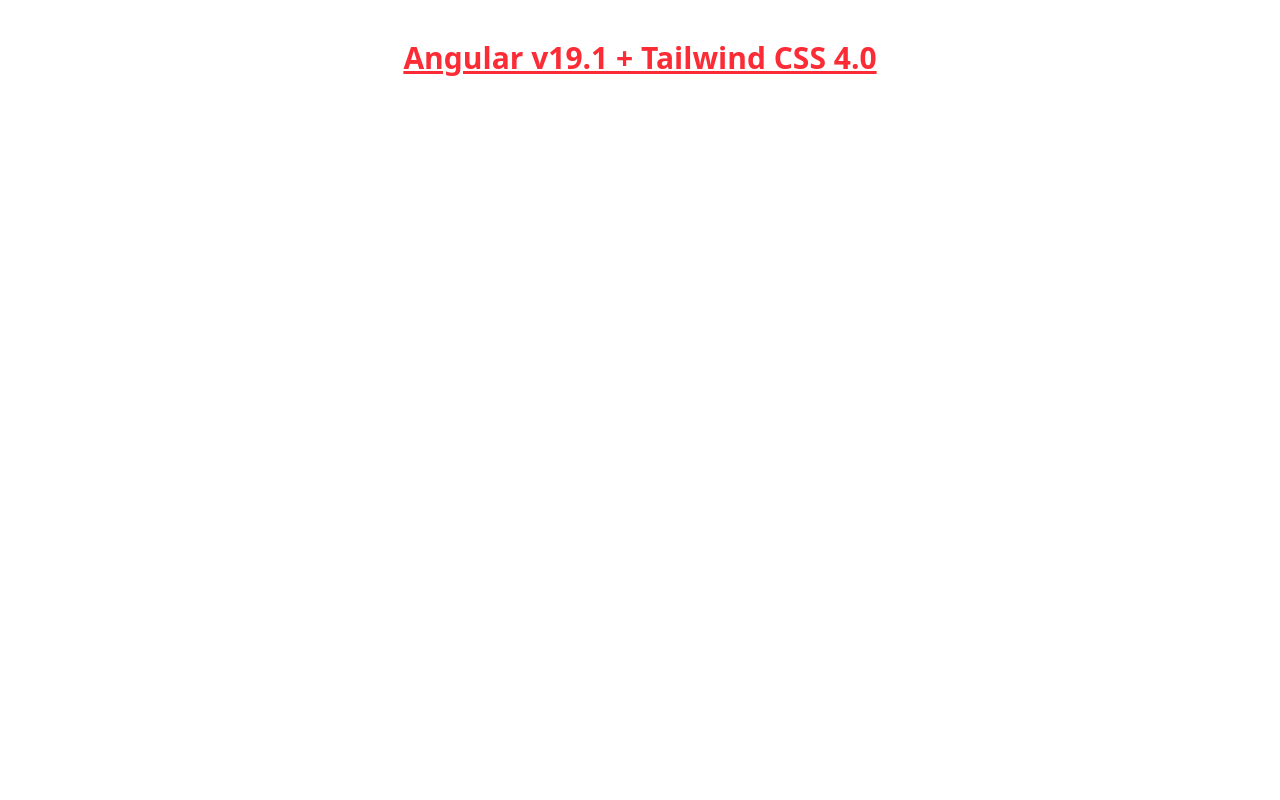
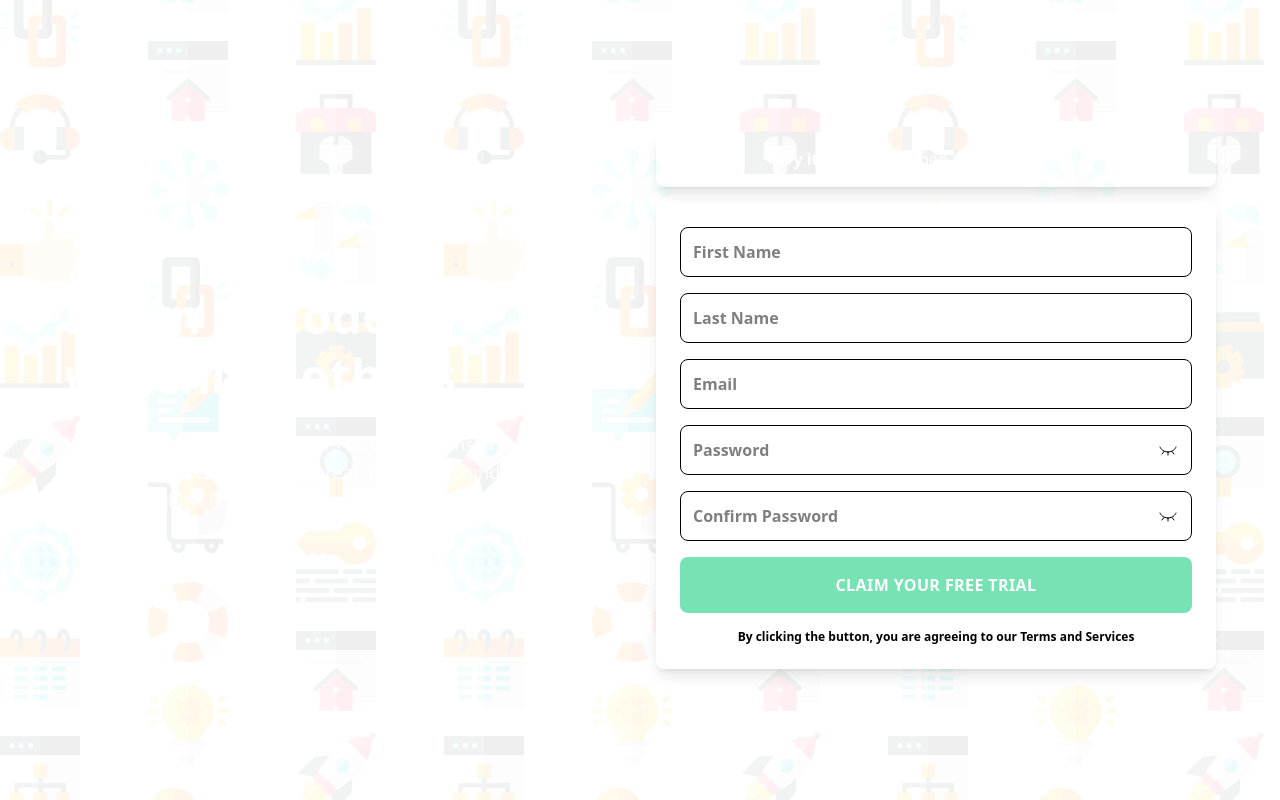
Before and after one commit to MoussaAhmed1/Nano-assignment, an Angular app: page / in a window 1280 px wide. Built offline with nearby package versions, Linux system fonts and the light colour scheme.

Commit message:
feat: add sign up component

```diff
--- a/src/app/app.component.html
+++ b/src/app/app.component.html
@@ -1,3 +1 @@
-<h1 class="text-3xl font-bold underline text-center mt-10 text-red-500">
-  Angular v19.1 + Tailwind CSS 4.0
-</h1>
+<app-signup></app-signup>
--- a/src/app/app.component.ts
+++ b/src/app/app.component.ts
@@ -1,12 +1,12 @@
 import { Component } from '@angular/core';
 import { RouterOutlet } from '@angular/router';
+import { SignupComponent } from "./core/components/signup/signup.component";
 
 @Component({
   selector: 'app-root',
-  imports: [RouterOutlet],
+  imports: [RouterOutlet, SignupComponent],
   templateUrl: './app.component.html',
   styleUrl: './app.component.css'
 })
 export class AppComponent {
-  title = 'nano-assignment';
 }
--- /dev/null
+++ b/src/app/core/components/signup/signup.component.html
@@ -0,0 +1,145 @@
+<section class="bg-primary-red bg-opacity-90 relative z-1">
+  <div class="overlay w-full h-full opacity-80 absolute z-4 top-0 left-0 bg-cover" style="background-image: url('assets/images/bg-intro-desktop.png');">
+  </div>
+  <div class="min-h-screen flex items-center justify-center p-4 md:p-6 z-7 relative">
+    <div class="w-full max-w-6xl grid md:grid-cols-2 gap-8 items-center">
+      <div class="text-white space-y-6 text-center md:text-left">
+        <h1 class="text-4xl md:text-5xl font-bold leading-tight">
+          Learn to code by watching others
+        </h1>
+        <p class="text-lg opacity-90">
+          See how experienced developers solve problems in real-time. Watching scripted tutorials is great, but understanding how
+          developers think is invaluable.
+        </p>
+      </div>
+
+      <div class="space-y-4">
+        <div class="bg-accent text-white p-4 rounded-lg text-center shadow-lg">
+          <p><span class="font-bold">Try it free 7 days</span> then $20/mo. thereafter</p>
+        </div>
+
+        <!-- Form card -->
+        <div class="bg-white rounded-lg p-6 shadow-lg space-y-4">
+          <form [formGroup]="signupForm" (ngSubmit)="onSubmit()" class="space-y-4">
+            <div class="relative">
+              <input
+                type="text"
+                placeholder="First Name"
+                formControlName="firstName"
+                [class]="'w-full p-3 border rounded-lg placeholder:font-bold placeholder:text-gray-300' +
+                  (isErrorVisible('firstName') ? 'border-primary-red' : 'border-gray-200')"
+              />
+              <div *ngIf="isErrorVisible('firstName')"
+                   class="absolute right-3 top-3 text-primary-red border-primary-red">
+                <img class="error-icon" src="assets/images/icon-error.svg" alt="Error icon" width="24" height="24"/>
+              </div>
+              <p *ngIf="isErrorVisible('firstName')"
+                 class="text-primary-red border-primary-red text-xs italic text-right mt-1">
+                  First Name cannot be empty
+              </p>
+            </div>
+
+            <div class="relative">
+              <input
+                type="text"
+                placeholder="Last Name"
+                formControlName="lastName"
+                [class]="'w-full p-3 border rounded-lg placeholder:font-bold placeholder:text-gray-300' +
+                  (isErrorVisible('lastName') ? 'border-primary-red' : 'border-gray-200')"
+              />
+              <div *ngIf="isErrorVisible('lastName')"
+                   class="absolute right-3 top-3 text-primary-red border-primary-red">
+                <img class="error-icon" src="assets/images/icon-error.svg" alt="Error icon" width="24" height="24"/>
+              </div>
+              <p *ngIf="isErrorVisible('lastName')"
+                 class="text-primary-red border-primary-red text-xs italic text-right mt-1">
+                 Last Name cannot be empty
+              </p>
+            </div>
+
+            <div class="relative">
+              <input
+                type="email"
+                placeholder="Email"
+                formControlName="email"
+                autocomplete="new-password"
+                [class]="'w-full p-3 border rounded-lg placeholder:font-bold placeholder:text-gray-300' +
+                  (isErrorVisible('email') ? 'border-primary-red' : 'border-gray-200')"
+              />
+              <div *ngIf="isErrorVisible('email')"
+                   class="absolute right-3 top-3 text-primary-red border-primary-red">
+                <img class="error-icon" src="assets/images/icon-error.svg" alt="Error icon" width="24" height="24"/>
+              </div>
+              <p *ngIf="isErrorVisible('email') && signupForm.get('email')?.errors?.['required']"
+              class="text-primary-red border-primary-red text-xs italic text-right mt-1">
+                Email cannot be empty
+             </p>
+              <p *ngIf="isErrorVisible('email') && signupForm.get('email')?.errors?.['pattern']"
+                 class="text-primary-red border-primary-red text-xs italic text-right mt-1">
+                 Looks like this is not an email
+              </p>
+            </div>
+
+            <div class="relative">
+              <input
+                [type]="showPassword ? 'text' : 'password'"
+                placeholder="Password"
+                formControlName="password"
+                [class]="'w-full p-3 border rounded-lg placeholder:font-bold placeholder:text-gray-300' +
+                  (isErrorVisible('password') ? 'border-primary-red' : 'border-gray-200')"
+              />
+              <div *ngIf="isErrorVisible('password')"
+                   class="absolute right-10 top-3 text-primary-red border-primary-red">
+                <img class="error-icon" src="assets/images/icon-error.svg" alt="Error icon" width="24" height="24"/>
+              </div>
+              <div class="absolute right-3 top-3 text-primary-red border-primary-red">
+                <img class="error-icon" (click)="triggerPasswordVisibility()" [src]="showPassword?'assets/images/eye-on.svg':'assets/images/eye-off.svg'" alt="Error icon" width="24" height="24"/>
+              </div>
+              <p *ngIf="isErrorVisible('password')"
+                 class="text-primary-red border-primary-red text-xs italic text-right mt-1">
+                 Password should be at least 6 characters
+              </p>
+            </div>
+
+            <div class="relative">
+              <input
+                [type]="showPassword ? 'text' : 'password'"
+                placeholder="Confirm Password"
+                formControlName="confirmPassword"
+                [class]="'w-full p-3 border rounded-lg placeholder:font-bold placeholder:text-gray-300' +
+                  (isErrorVisible('confirmPassword') ? 'border-primary-red' : 'border-gray-200')"
+              />
+              <div *ngIf="isErrorVisible('confirmPassword')"
+                   class="absolute right-10 top-3 text-primary-red border-primary-red">
+                <img class="error-icon" src="assets/images/icon-error.svg" alt="Error icon" width="24" height="24"/>
+              </div>
+              <div class="absolute right-3 top-3 text-primary-red border-primary-red">
+                <img class="error-icon" (click)="triggerPasswordVisibility()" [src]="showPassword?'assets/images/eye-on.svg':'assets/images/eye-off.svg'" alt="Error icon" width="24" height="24"/>
+              </div>
+              <p *ngIf="isErrorVisible('confirmPassword')"
+                 class="text-primary-red border-primary-red text-xs italic text-right mt-1">
+                 password and confirm password should match
+              </p>
+            </div>
+
+
+            <button
+              type="submit"
+              [disabled]="!signupForm.valid"
+              class="w-full bg-primary-green disabled:bg-[#77E2B3] hover:bg-[#2bdd69]  text-white font-bold py-4 rounded-lg uppercase tracking-wide transition-colors"
+            >
+              Claim your free trial
+            </button>
+          </form>
+
+          <p class="text-neutral-grayishblue text-center text-xs px-4 font-semibold">
+            By clicking the button, you are agreeing to our
+            <a href="#" class="text-primary-red font-bold">
+              Terms and Services
+            </a>
+          </p>
+        </div>
+      </div>
+    </div>
+  </div>
+  </section>
--- /dev/null
+++ b/src/app/core/components/signup/signup.component.ts
@@ -0,0 +1,62 @@
+import { NgIf, NgStyle } from '@angular/common';
+import { Component } from '@angular/core';
+import { FormBuilder, FormGroup, Validators,ReactiveFormsModule } from "@angular/forms"
+import { ToastrService } from 'ngx-toastr';
+import { User } from '../../models/user';
+import { AuthService } from '../../services/auth.service';
+
+@Component({
+  selector: 'app-signup',
+  imports: [ReactiveFormsModule,NgIf],
+  templateUrl: './signup.component.html',
+  styleUrl: './signup.component.css'
+})
+export class SignupComponent {
+  signupForm: FormGroup
+  showPassword = false
+  constructor(private fb: FormBuilder,private toastr: ToastrService,private _authService: AuthService) {
+    this.signupForm = this.fb.group({
+      firstName: ["", Validators.required],
+      lastName: ["", Validators.required],
+      email: ["", [Validators.required, Validators.email,Validators.pattern(/^[a-zA-Z0-9._%+-]+@[a-zA-Z0-9.-]+\.[a-zA-Z]{2,}$/)]],
+      password: ["", [Validators.required,Validators.minLength(6)]],
+      confirmPassword: ["", Validators.required],
+    }
+  ,{ validators: this.matchPasswords() })
+  }
+  matchPasswords() {
+    return (group: FormGroup) => {
+      const password = group.controls['password']
+      const confirmPassword = group.controls['confirmPassword']
+      if (password.value !== confirmPassword.value) {
+        confirmPassword.setErrors({ notSame: true })
+      } else {
+        confirmPassword.setErrors(null)
+  }
+}
+}
+  isErrorVisible(fieldName: "firstName" | "lastName" | "email" |"password"|'confirmPassword'): boolean {
+    return (this.signupForm.get(fieldName)?.invalid && this.signupForm.get(fieldName)?.touched) || false
+  }
+
+  triggerPasswordVisibility(): void {
+    this.showPassword = !this.showPassword
+  }
+  onSubmit(): void {
+    const body:User = {
+      firstName: this.signupForm.value.firstName,
+      lastName: this.signupForm.value.lastName,
+      email: this.signupForm.value.email,
+      password: this.signupForm.value.password
+    }
+    console.log(this.signupForm.value);
+    this._authService.signup(body).subscribe( {
+      next: () => {
+        this.toastr.success('User Registered Successfully');
+      },
+      error: (err) => {
+        this.toastr.error(err?.message);
+      }
+    })
+  }
+}
```
Also changed, not shown: src/app/core/components/signup/signup.component.css (added), 1 other file (tests, documents, lock files or other folders).
